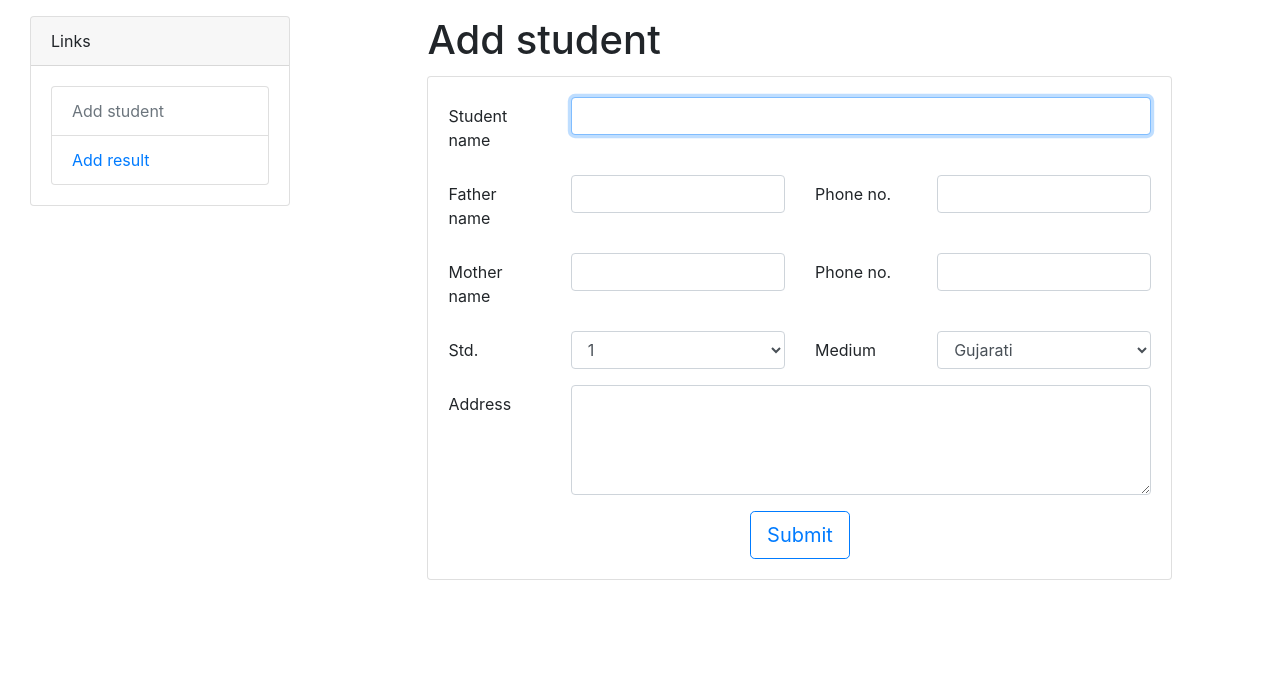
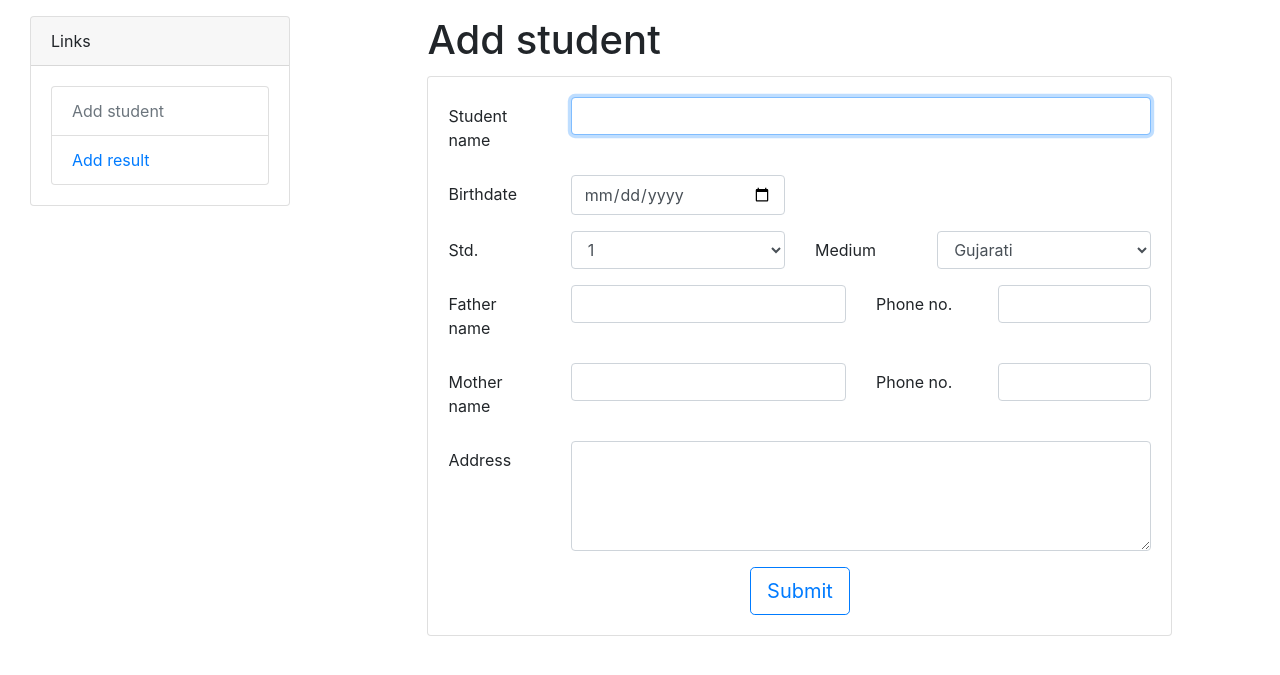
Before and after one commit to nnikunjt/student_results, a PHP site: page /add_student.php in a window 1280 px wide. Shown: the part 56-731 px from the top of the page. Run offline with PHP 8.4, Linux system fonts and the light colour scheme; some libraries are stand-ins or nearby versions.

Commit message:
done add student page

```diff
--- a/add_student.php
+++ b/add_student.php
@@ -1,3 +1,58 @@
+<?php
+  	require_once("connection.php");
+
+
+	if(isset($_POST['submit'])){
+		$name = $_POST['student_name'];
+		$birthdate = $_POST['birthdate'];
+		$std = $_POST['std'];
+		$medium = $_POST['medium'];
+		$f_name = $_POST['father_name'];
+		$m_name = $_POST['mother_name'];
+		$father_no = $_POST['father_no'];
+		$mother_no = $_POST['mother_no'];
+		$address = $_POST['address'];
+
+        $med_no =null;
+        if ($medium == "Gujarati") {
+            $med_no =1;
+        }
+        elseif ($medium == "English(GSEB)") {
+            $med_no =2;
+        }
+        elseif ($medium == "Engilsh(CBSC)") {
+            $med_no =3;
+        }
+
+
+        $year = date('Y');
+        $year = substr($year,2,3);
+
+		$insert_query ="INSERT INTO students(student_name,std,medium,birthdate,father_name,father_no,mother_name,mother_no,address
+		) VALUES('$name','$std','$medium','$birthdate','$f_name','$father_no','$m_name','$mother_no','$address')";
+
+		if($conn->query($insert_query) === TRUE)
+            {
+                //echo "Your account has been created successfully !";
+                $id = $conn->insert_id;
+                $roll_no= $year.$std.$med_no.$id;
+                //echo $roll_no;
+                $update_query="UPDATE students SET roll_no=$roll_no WHERE id=$id";
+                if ($conn->query($update_query) === TRUE) {
+                    echo "Your account has been created successfully !";
+                }
+                else
+                {
+                    echo "Problem occurd during registration proccess.";
+                }
+
+            }
+
+	}
+?>
+
+
+
 <!DOCTYPE html>
 <html lang="en">
 <head>
@@ -51,46 +106,32 @@
 							<h1 class="card-title">Add student</h1>
 						    <div class="card">
 						        <div class="card-body">
-						            <form class="" action="index.html" method="post">
+						            <form class="" action="" method="post">
 						                <div class="form-group row">
 						                    <label for="student_name" class="col-sm-2 col-form-label">Student name</label>
 						                    <div class="col-sm-10">
 						                        <input type="text" class="form-control" name="student_name" value="" autofocus required>
 						                    </div>
 						                </div>
-						                <div class="form-group row">
-						                    <label for="father_name"  class="col-sm-2 col-form-label">Father name</label>
-						                    <div class="col-sm-4">
-						                        <input type="text" name="father_name" class="form-control" value="" required>
-						                    </div>
-						                    <label for="father_no"  class="col-sm-2 col-form-label">Phone no. </label>
-						                    <div class="col-sm-4">
-						                        <input type="text" name="father_no" class="form-control" value="" required>
-						                    </div>
-						                </div>
-						                <div class="form-group row">
-						                    <label for="mother_name"  class="col-sm-2 col-form-label">Mother name</label>
-						                    <div class="col-sm-4">
-						                        <input type="text" name="mother_name" class="form-control" value="" required>
-						                    </div>
-						                    <label for="mother_no"  class="col-sm-2 col-form-label">Phone no. </label>
-						                    <div class="col-sm-4">
-						                        <input type="text" name="mother_no" class="form-control" value="">
-						                    </div>
-						                </div>
+										<div class="form-group row">
+										   <label for="birthdate" class="col-sm-2 col-form-label">Birthdate</label>
+										   <div class="col-sm-4">
+											   <input type="date" class="form-control" name="birthdate" value="" required>
+										   </div>
+									   </div>
 						                <div class="form-group row">
 						                    <label for="std" class="col-sm-2 col-form-label">Std.</label>
 						                    <div class="col-sm-4">
 						                        <select class="form-control" name="std">
-						                            <option>1</option>
-						                            <option>2</option>
-						                            <option>3</option>
-						                            <option>4</option>
-						                            <option>5</option>
-						                            <option>6</option>
-						                            <option>7</option>
-						                            <option>8</option>
-						                            <option>9</option>
+						                            <option value="01">1</option>
+						                            <option value="02">2</option>
+						                            <option value="03">3</option>
+						                            <option value="04">4</option>
+						                            <option value="05">5</option>
+						                            <option value="06">6</option>
+						                            <option value="07">7</option>
+						                            <option value="08">8</option>
+						                            <option value="09">9</option>
 						                            <option>10</option>
 						                        </select>
 						                    </div>
@@ -101,6 +142,26 @@
 						                            <option>English(GSEB)</option>
 						                            <option>English(CBSC)</option>
 						                        </select>
+						                    </div>
+						                </div>
+										<div class="form-group row">
+						                    <label for="father_name"  class="col-sm-2 col-form-label">Father name</label>
+						                    <div class="col-sm-5">
+						                        <input type="text" name="father_name" class="form-control" value="" required>
+						                    </div>
+						                    <label for="father_no"  class="col-sm-2 col-form-label">Phone no. </label>
+						                    <div class="col-sm-3">
+						                        <input type="text" name="father_no" class="form-control" value="" required>
+						                    </div>
+						                </div>
+						                <div class="form-group row">
+						                    <label for="mother_name"  class="col-sm-2 col-form-label">Mother name</label>
+						                    <div class="col-sm-5">
+						                        <input type="text" name="mother_name" class="form-control" value="" required>
+						                    </div>
+						                    <label for="mother_no"  class="col-sm-2 col-form-label">Phone no. </label>
+						                    <div class="col-sm-3">
+						                        <input type="text" name="mother_no" class="form-control" value="">
 						                    </div>
 						                </div>
 						                <div class="form-group row">
```
